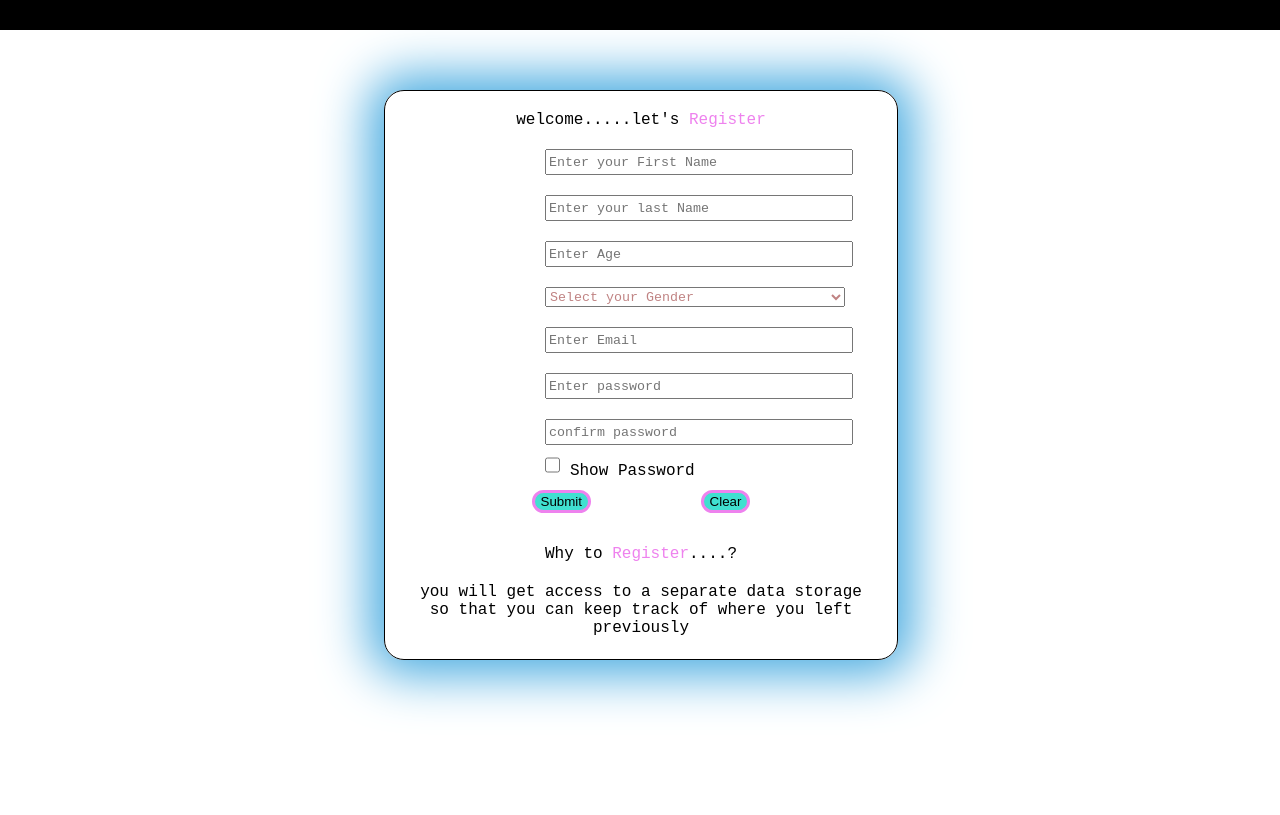
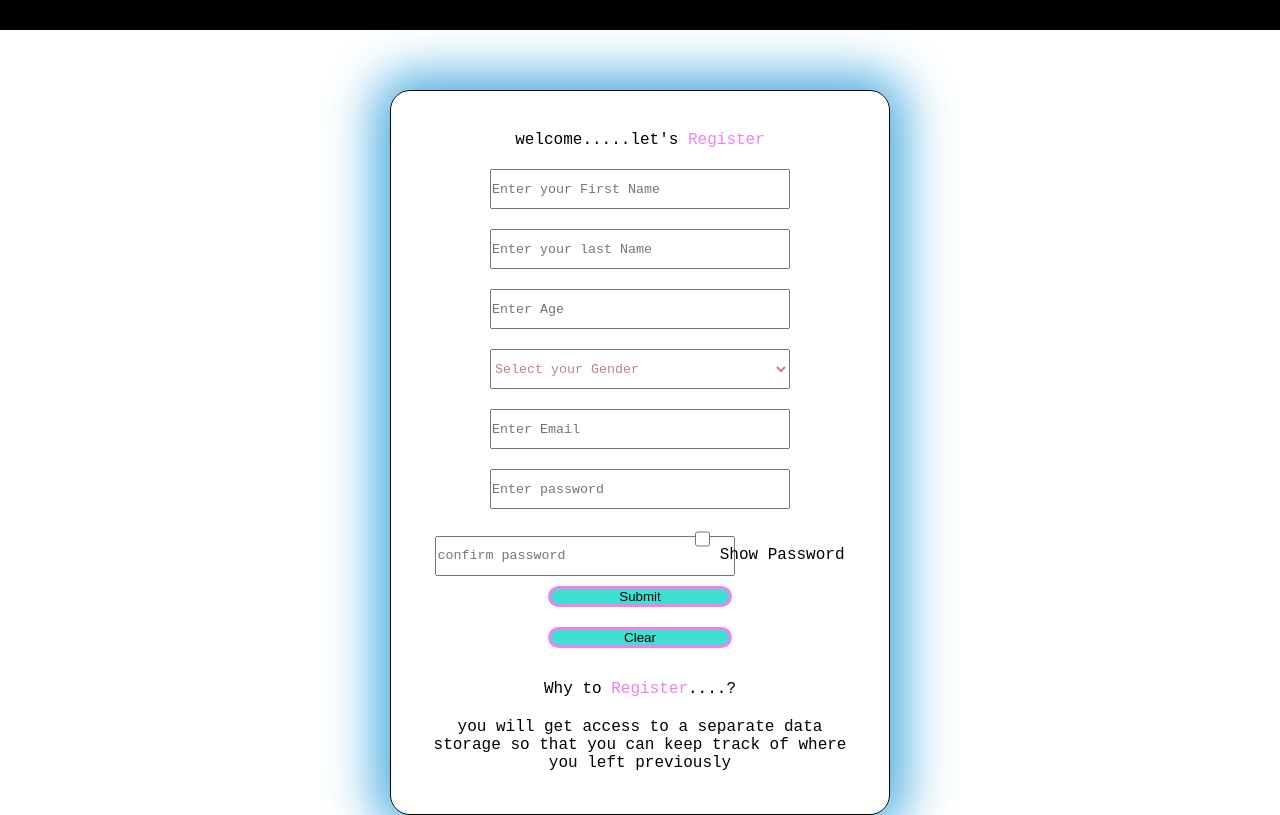
Before and after one commit to Hanamaraddi17/RegistrationForm, a plain HTML site: page index.html in a window 1280 px wide. Drawn offline with Linux system fonts and the light colour scheme.

Commit message:
Update form.css

```diff
--- a/form.css
+++ b/form.css
@@ -1,14 +1,18 @@
 * {
     margin: 0;
-  padding: auto;
+    padding: 0;
+    box-sizing: border-box
 }
+
 body {
     font-family: "Courier New", Courier, monospace;
 }
+
 div {
     margin-top: 20px;
     font-weight: 400;
 }
+
 nav {
     width: 100vw;
     height: 30px;
@@ -16,75 +20,91 @@ nav {
     position: fixed;
     top: 0;
 }
-form {
-  width: 200px;
-  margin-left: 10rem;
-}
-input,
-select {
-  font-family: "Courier New", Courier, monospace;
-  font-weight: 500;
-  width: 300px;
-  height: 20px;
-  color: rgb(192, 131, 131);
-  text-decoration: turquoise;
-  margin-top: 20px;
-}
-#chbox {
-  margin-top: 10px;
-  margin-left: -50px;
-  width: 15px;
-}
+
 .formContainer {
     border: solid black 0.5px;
     box-shadow: 0 0 50px 15px #48abe0;
     border-radius: 20px;
     text-align: center;
     background-color: transparent;
-  width: 40vw;
-  margin:0 30vw;
+    width: 80%;
+    max-width: 500px;
+    margin: 0 auto;
     margin-top: 90px;
+    padding: 20px;
 }
+
+form {
+    width: 100%;
+}
+
+input,
+select {
+    font-family: "Courier New", Courier, monospace;
+    font-weight: 500;
+    width: 100%;
+    max-width: 300px;
+    height: 40px;
+    color: rgb(192, 131, 131);
+    text-decoration: turquoise;
+    margin-top: 20px;
+}
+
+#chbox {
+    margin-top: 10px;
+    margin-left: -50px;
+    width: 15px;
+}
+
 button {
     background-color: turquoise;
     border: solid violet;
     border-radius: 10ch;
     margin: 10px 50px;
+    width: 40%;
 }
+
 button:hover {
     cursor: pointer;
     background-color: violet;
     color: white;
 }
+
 span {
     color: violet;
 }
+
 .why {
     margin: 20px;
     padding: 2px;
     background-color: transparent;
     color: black;
 }
+
 .resultRegister {
     font-size: xx-large;
     font-weight: bolder;
     border-radius: 20px;
     display: none;
     background-color: bisque;
-  border:solid black 0.4px;
-  color:red;
+    border: solid black 0.4px;
+    color: red;
     position: fixed;
-  left: 550px;
-  width: 450px;
+    left: 50%;
+    transform: translateX(-50%);
+    width: 80%; /* Make width responsive */
+    max-width: 450px;
     height: 450px;
 }
+
 .resultRegister div {
     padding-left: 50px;
 }
-.resultRegister img{
-  margin-left:110px;
+
+.resultRegister img {
+    margin-left: 110px;
     width: 250px;
     height: 250px;
     border-radius: 50px;
-  color:black;
+    color: black;
 }
```
Lines whose indentation alone changed are shown as unchanged.
